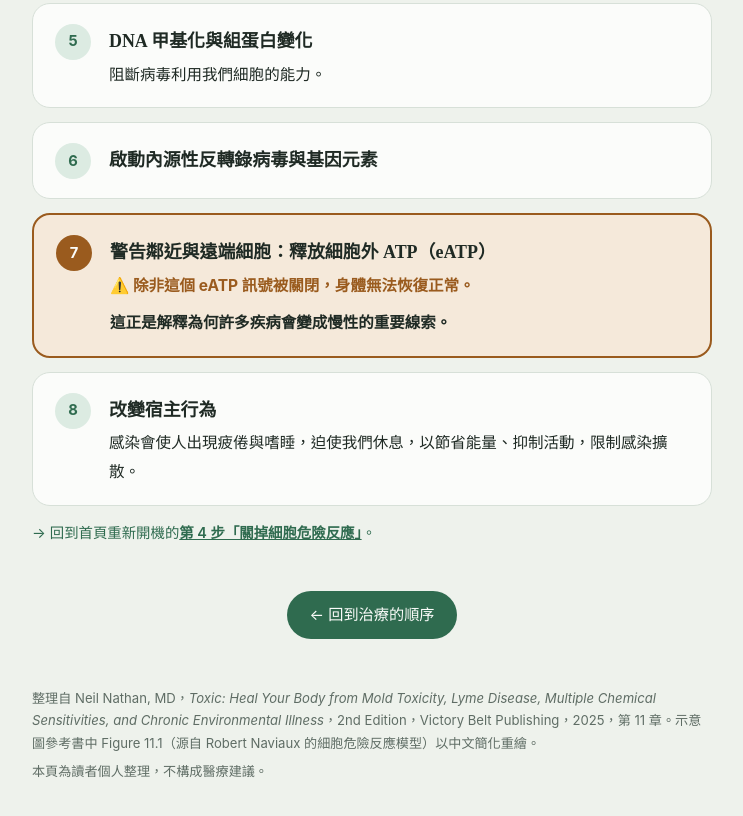
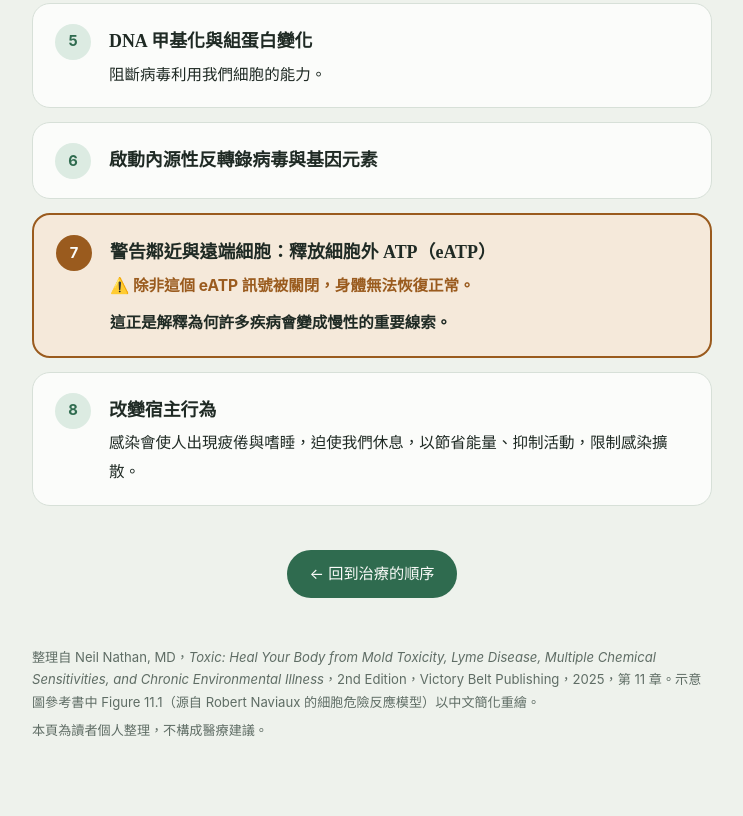
Before and after one commit to ccc99188-oss/toxic-nathan, a plain HTML site: page cdr.html in a window 1280 px wide. Shown: the part 3241-4057 px from the top of the page, without its empty margins (268-1011 px from the left). Drawn offline with Linux system fonts and the light colour scheme.

Commit message:
Remove back-link to step 4 on CDR page
Co-Authored-By: Claude Opus 5.5 <noreply@anthropic.com>

```diff
--- a/cdr.html
+++ b/cdr.html
@@ -284,7 +284,6 @@
     </article>
     <article class="item"><div class="n">8</div><div><h3>改變宿主行為</h3><p>感染會使人出現疲倦與嗜睡，迫使我們休息，以節省能量、抑制活動，限制感染擴散。</p></div></article>
 
-    <p class="see">→ 回到首頁重新開機的<a href="./#step4">第 4 步「關掉細胞危險反應」</a>。</p>
   </section>
 
   <div class="nextprev"><a class="btn" href="./#reboot">← 回到治療的順序</a></div>
```
